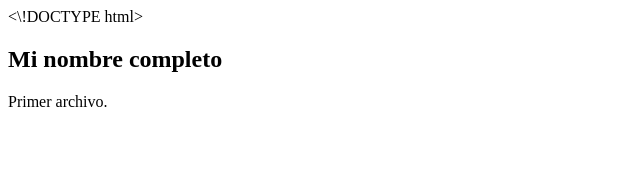
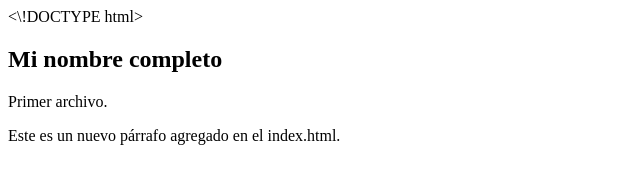
Before and after one commit to Ajustov/Laboratorio2IDWeb, a plain HTML site: page index.html in a window 1280 px wide. Shown: the whole page, without its empty margins (0-640 px from the left). Drawn offline with Linux system fonts and the light colour scheme.

Commit message:
Cuarto commit: agregar nuevo párrafo en index.html

```diff
--- a/index.html
+++ b/index.html
@@ -1 +1,2 @@
 <\!DOCTYPE html><html><head><title>Ejercicio 03</title></head><body><h2>Mi nombre completo</h2><p>Primer archivo.</p></body></html>
+<p>Este es un nuevo párrafo agregado en el index.html.</p>
```
